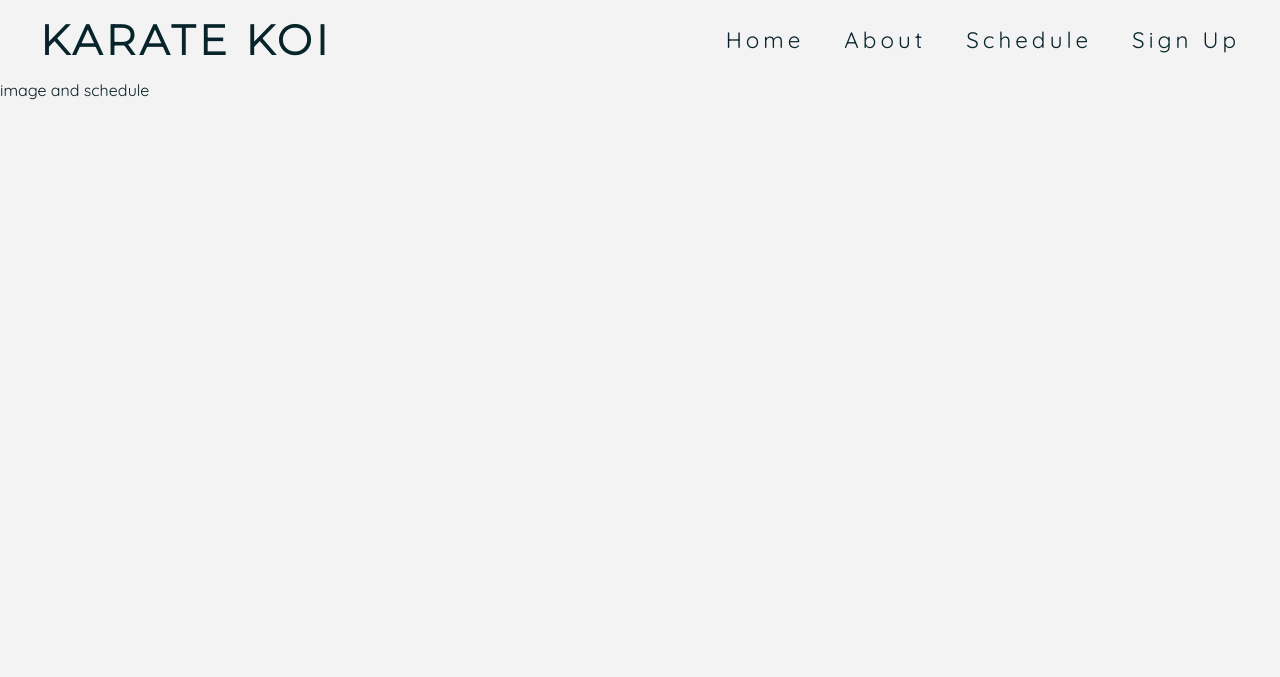
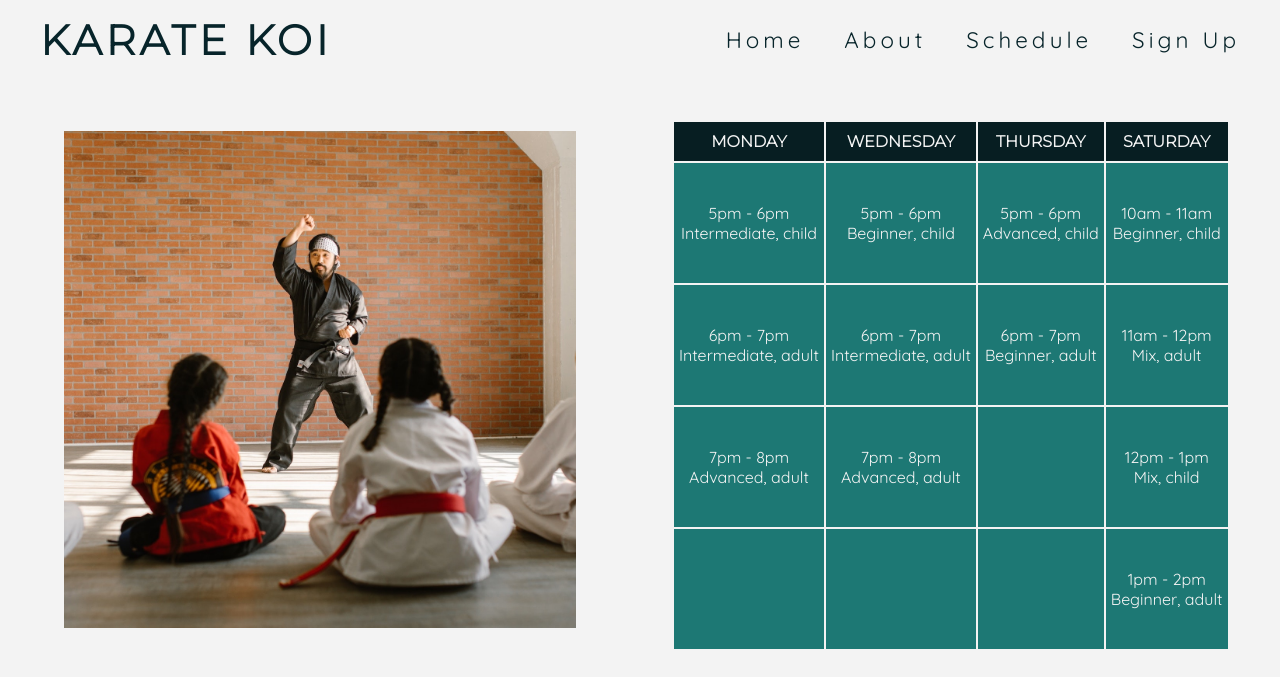
Before and after one commit to OogieOrange/project-1-karate-koi, a plain HTML site: page schedule.html in a window 1280 px wide. Shown: the top 677 px of the page. Drawn offline with Linux system fonts and the light colour scheme.

Commit message:
Add and style schedule section

```diff
--- a/assets/css/style.css
+++ b/assets/css/style.css
@@ -272,3 +272,49 @@ footer a {
     display: block;
     margin: 0 auto;
 }
+
+/* schedule section */
+
+#schedule-left {
+    width: 50%;
+    float: left;
+}
+
+#schedule-right {
+    width: 50%;
+    float: right;
+}
+
+#dojo-image-container {
+    width: 80%;
+    height: 600px;
+    float: right;
+    margin-right: 10%;
+}
+
+#dojo-image {
+    height: 100%;
+
+    background: url(../images/dojo.jpg) no-repeat center center;
+    background-size: 100%;
+}
+
+#times-container {
+    float: left;
+    margin-left: 5%;
+    padding-top: 40px;
+}
+
+#times th {
+    font-family: Montserrat, sans-serif;
+    text-transform: uppercase;
+    color: #f3f3f3;
+    background-color: #071e22;
+    padding: 10px 0;
+}
+
+#times td {
+    padding: 40px 5px;
+    background-color: #1d7874;
+    color: #f3f3f3;
+}
--- a/schedule.html
+++ b/schedule.html
@@ -34,7 +34,47 @@
     </header>
 
     <section class="section-white">
-        image and schedule
+        <div id="schedule-left">
+            <div id="dojo-image-container">
+                <div id="dojo-image"></div>
+            </div>
+        </div>
+        <div id="schedule-right">
+            <div id="times-container" class="center">
+                <table id="times">
+                    <tr>
+                        <th>Monday</th>
+                        <th>Wednesday</th>
+                        <th>Thursday</th>
+                        <th>Saturday</th>
+                    </tr>
+                    <tr>
+                        <td>5pm - 6pm<br>Intermediate, child</td>
+                        <td>5pm - 6pm<br>Beginner, child</td>
+                        <td>5pm - 6pm<br>Advanced, child</td>
+                        <td>10am - 11am<br>Beginner, child</td>
+                    </tr>
+                    <tr>
+                        <td>6pm - 7pm<br>Intermediate, adult</td>
+                        <td>6pm - 7pm<br>Intermediate, adult</td>
+                        <td>6pm - 7pm<br>Beginner, adult</td>
+                        <td>11am - 12pm<br>Mix, adult</td>
+                    </tr>
+                    <tr>
+                        <td>7pm - 8pm<br>Advanced, adult</td>
+                        <td>7pm - 8pm<br>Advanced, adult</td>
+                        <td></td>
+                        <td>12pm - 1pm<br>Mix, child</td>
+                    </tr>
+                    <tr>
+                        <td></td>
+                        <td></td>
+                        <td></td>
+                        <td>1pm - 2pm<br>Beginner, adult</td>
+                    </tr>
+                </table>
+            </div>
+        </div>
     </section>
 
     <section class="section-container">
```
Also changed, not shown: assets/images/dojo.jpg (added), 1 other file.
